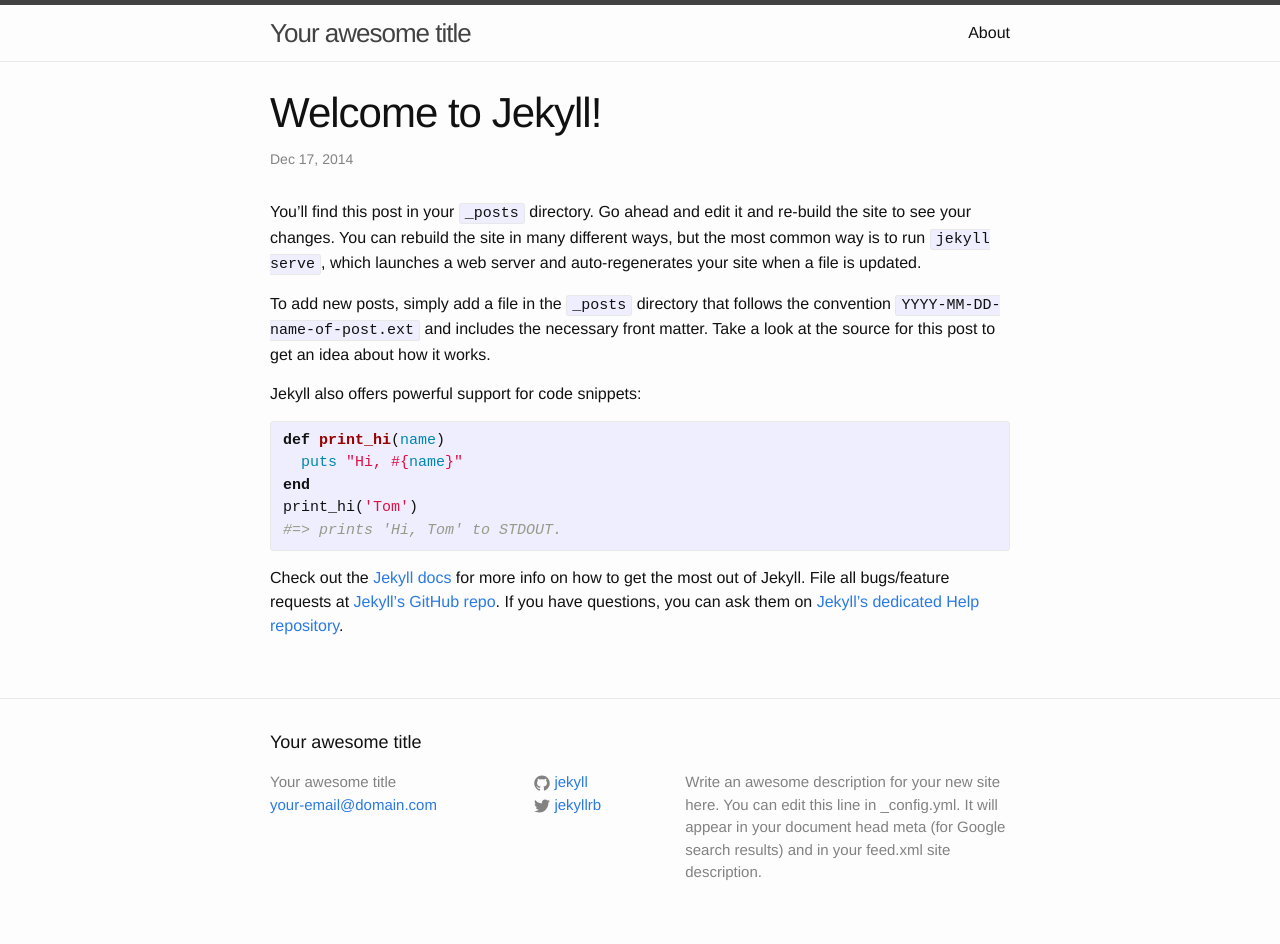
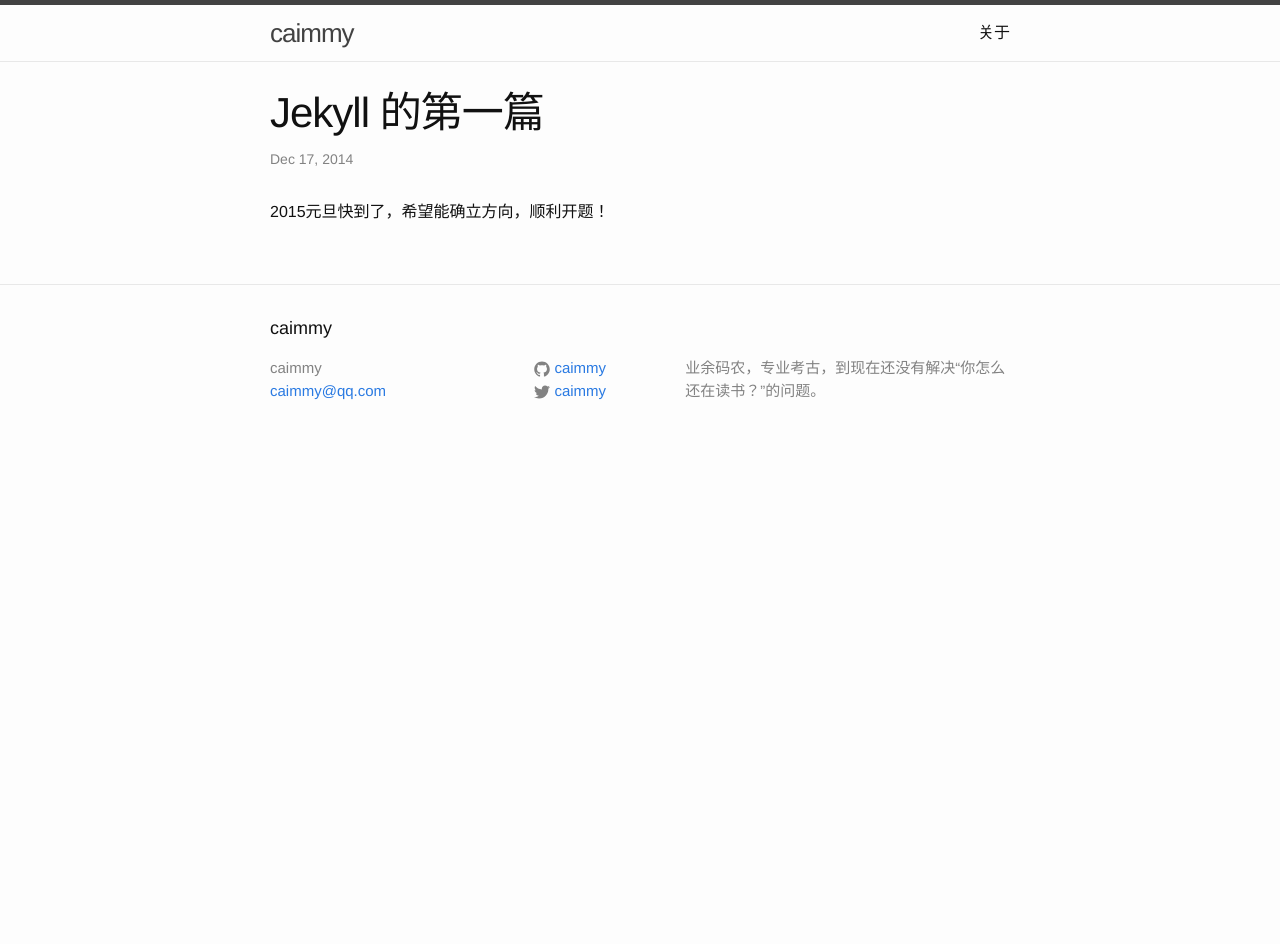
Before and after one commit to caimmy/caimmy.github.io, a Jekyll site: the page built from _posts/2014-12-17-welcome-to-jekyll.markdown, in a window 1280 px wide. Built offline with Jekyll 4.4.1, drawn with Linux system fonts in a browser that asks for light colours; after the commit the page ends 900 px from its top, so only the background shows below that.

Commit message:
mark with me

```diff
--- a/_config.yml
+++ b/_config.yml
@@ -1,14 +1,12 @@
 # Site settings
-title: Your awesome title
-email: your-email@domain.com
+title: caimmy
+email: caimmy@qq.com
 description: > # this means to ignore newlines until "baseurl:"
-  Write an awesome description for your new site here. You can edit this
-  line in _config.yml. It will appear in your document head meta (for
-  Google search results) and in your feed.xml site description.
+  业余码农，专业考古，到现在还没有解决“你怎么还在读书？”的问题。
 baseurl: "" # the subpath of your site, e.g. /blog/
-url: "http://yourdomain.com" # the base hostname & protocol for your site
-twitter_username: jekyllrb
-github_username:  jekyll
+url: "http://caimmy.github.io" # the base hostname & protocol for your site
+twitter_username: caimmy
+github_username:  caimmy
 
 # Build settings
 markdown: kramdown
--- a/_posts/2014-12-17-welcome-to-jekyll.markdown
+++ b/_posts/2014-12-17-welcome-to-jekyll.markdown
@@ -1,25 +1,7 @@
 ---
 layout: post
-title:  "Welcome to Jekyll!"
+title:  "Jekyll 的第一篇"
 date:   2014-12-17 09:14:18
 categories: jekyll update
 ---
-You’ll find this post in your `_posts` directory. Go ahead and edit it and re-build the site to see your changes. You can rebuild the site in many different ways, but the most common way is to run `jekyll serve`, which launches a web server and auto-regenerates your site when a file is updated.
-
-To add new posts, simply add a file in the `_posts` directory that follows the convention `YYYY-MM-DD-name-of-post.ext` and includes the necessary front matter. Take a look at the source for this post to get an idea about how it works.
-
-Jekyll also offers powerful support for code snippets:
-
-{% highlight ruby %}
-def print_hi(name)
-  puts "Hi, #{name}"
-end
-print_hi('Tom')
-#=> prints 'Hi, Tom' to STDOUT.
-{% endhighlight %}
-
-Check out the [Jekyll docs][jekyll] for more info on how to get the most out of Jekyll. File all bugs/feature requests at [Jekyll’s GitHub repo][jekyll-gh]. If you have questions, you can ask them on [Jekyll’s dedicated Help repository][jekyll-help].
-
-[jekyll]:      http://jekyllrb.com
-[jekyll-gh]:   https://github.com/jekyll/jekyll
-[jekyll-help]: https://github.com/jekyll/jekyll-help
+2015元旦快到了，希望能确立方向，顺利开题！
```
Also changed, not shown: about.md (+4 -5 lines).
